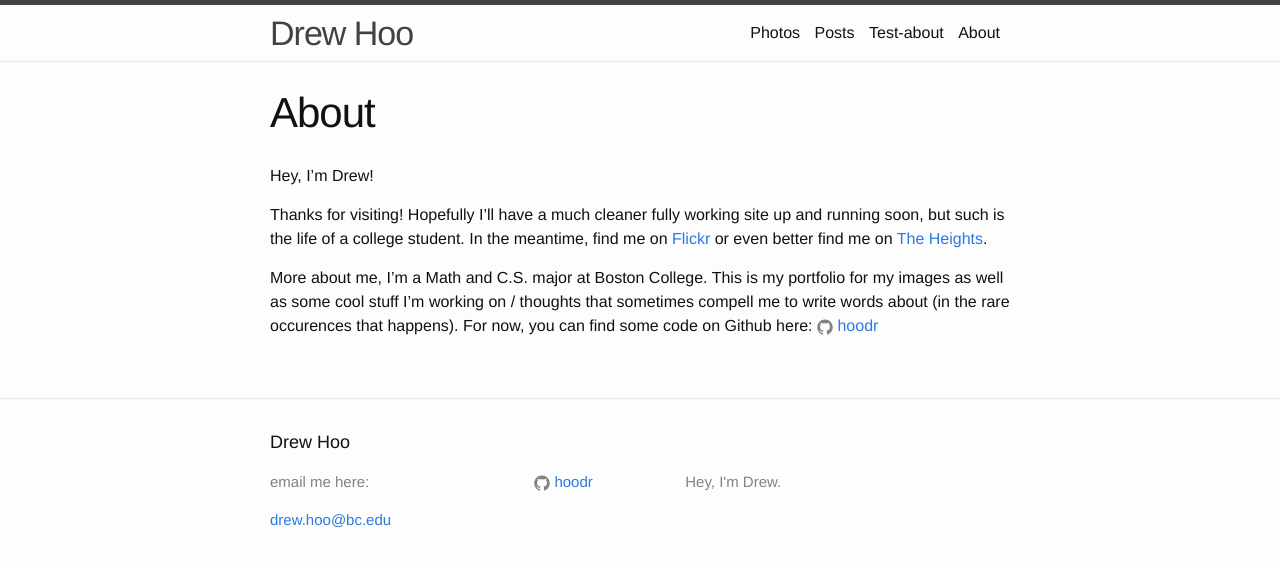
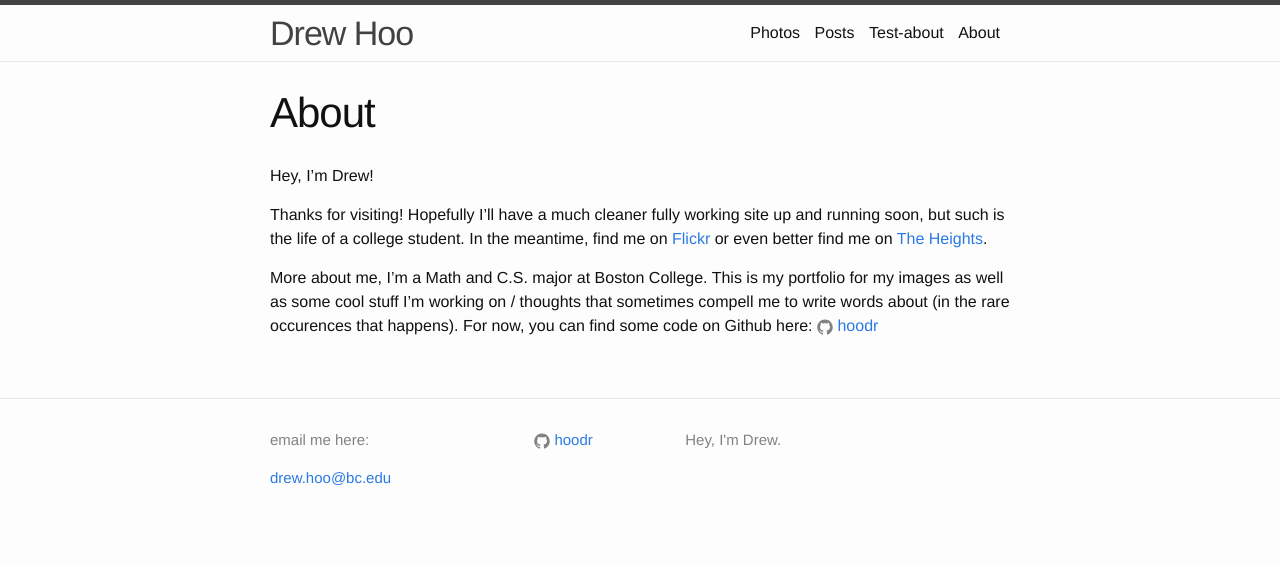
Before and after one commit to hoodr/hoodr.github.io, a Jekyll site: the page built from about.md, in a window 1280 px wide. Shown: the top 566 px of the page. Built offline with Jekyll 4.4.1, drawn with Linux system fonts in a browser that asks for light colours.

```diff
--- a/_includes/footer.html
+++ b/_includes/footer.html
@@ -2,7 +2,7 @@
 
   <div class="wrapper">
 
-    <h2 class="footer-heading">{{ site.title }}</h2>
+    <!--<h2 class="footer-heading">{{ site.title }}</h2> -->
 
     <div class="footer-col-wrapper">
       <div class="footer-col footer-col-1">
--- a/about.md
+++ b/about.md
@@ -1,7 +1,7 @@
 ---
 layout: page
 title: About
-permalink: /about
+permalink: /about/
 ---
 
 Hey, I'm Drew!
```
